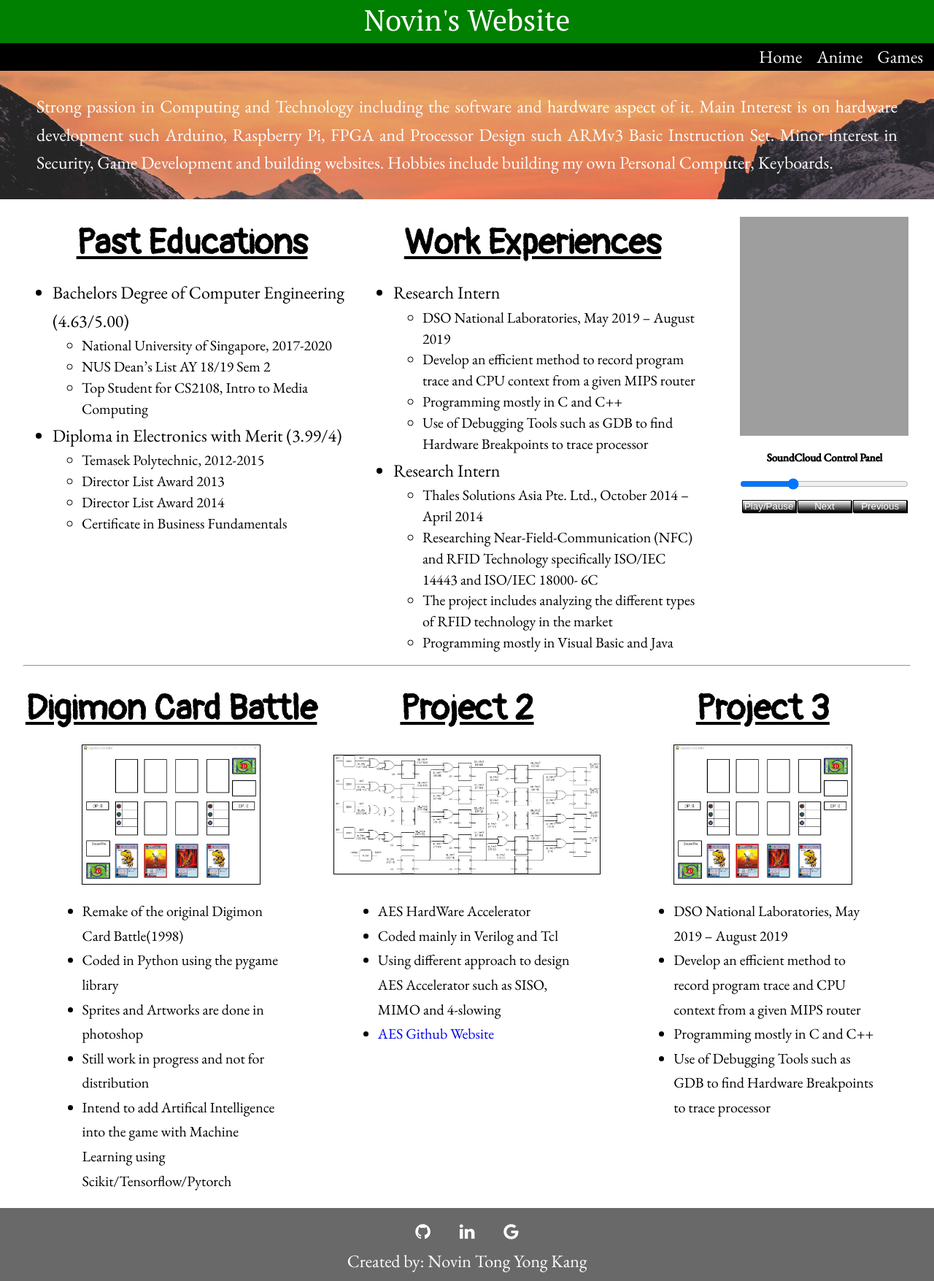
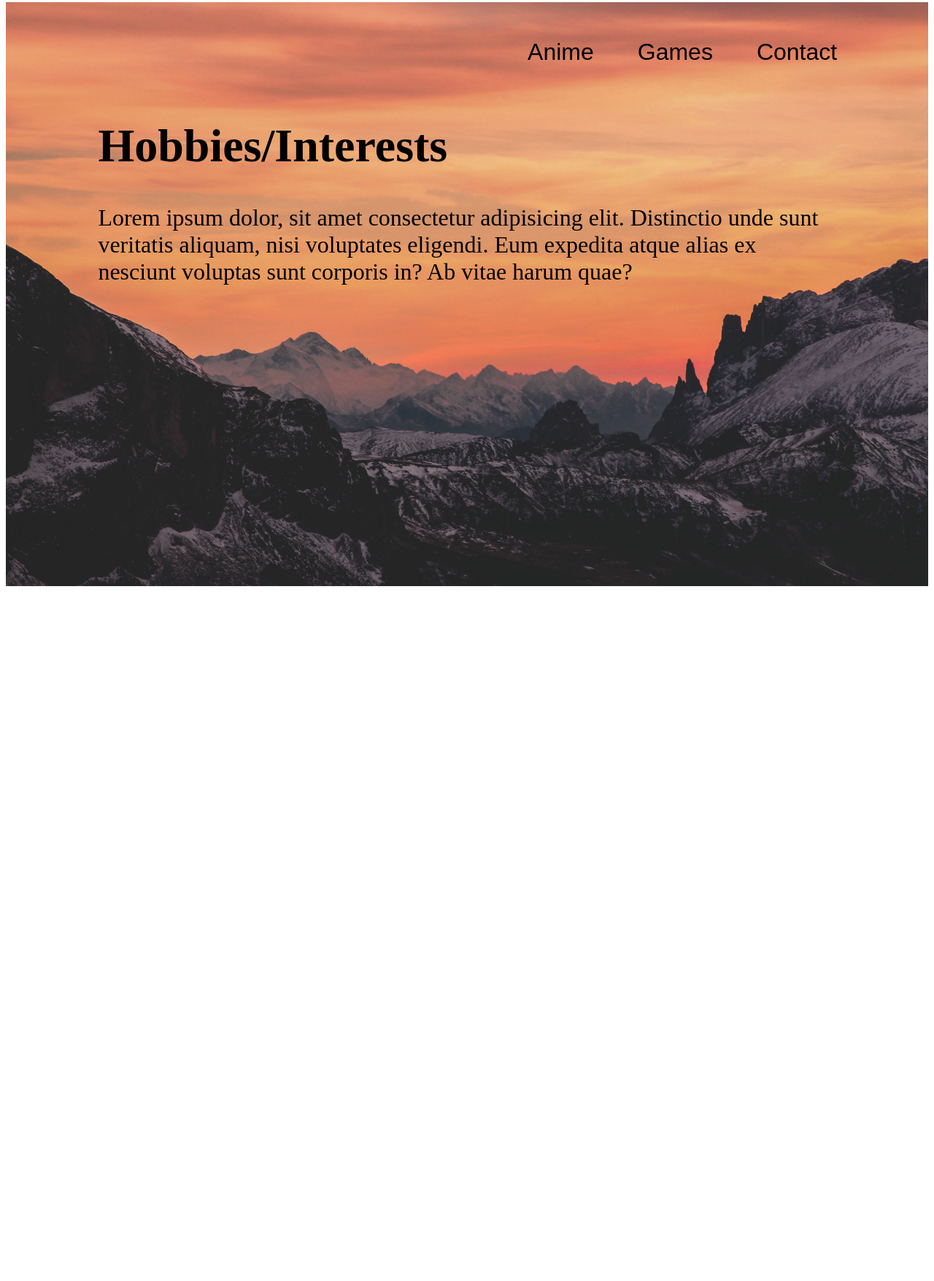
Before and after one commit to novin997/novin997.github.io, a website: page index.html in a window 1280 px wide. Shown: the part 5-1760 px from the top of the page at 73% size. After the commit the page ends 816 px from the top, so only its background shows below. Drawn offline with nearby package versions, Linux system fonts and the light colour scheme; grey boxes are pictures that could not be loaded; a script that the page names is missing; a web font is replaced by a local one.

Commit message:
redo main page of website

```diff
--- /dev/null
+++ b/index.css
@@ -0,0 +1,42 @@
+* *::before *::after{
+    box-sizing: border-box;
+}
+
+.slideshow-container{
+    background-image: url("img/showcase.jpg");
+    min-height: 800px;
+    background-size: cover;
+    background-repeat: no-repeat;
+    background-position: center;
+    background-attachment: fixed;
+}
+
+nav{
+    display: flex;
+    position: relative;
+    justify-content: right;
+    font-family: 'Farro', sans-serif;
+    margin:auto;
+    font-size: 2rem;
+    width:85%;
+    padding:20px 0px 0px 0px;
+}
+
+nav > *
+{
+    margin:30px;
+    color: black;
+    text-decoration: none;
+}
+
+.slideshow-text
+{
+    width: 80%;
+    font-family: 'Kadwa', serif;
+    font-size: 2rem;
+    margin: 30px auto auto auto;
+}
+
+.not-show{
+    display:none;
+}
--- a/index.html
+++ b/index.html
@@ -1,195 +1,35 @@
 <!DOCTYPE html>
-<html>
+<html lang="en">
 <head>
-		<title>
-			Novin Tong Yong Kang's Website
-		</title>
+    <meta charset="UTF-8">
     <meta name="viewport" content="width=device-width, initial-scale=1.0">
-		<link rel="stylesheet" type="text/css" href="style.css">
-		<link href="https://fonts.googleapis.com/css2?family=EB+Garamond&display=swap" rel="stylesheet">
-		<link href="https://fonts.googleapis.com/css2?family=PT+Serif&display=swap" rel="stylesheet">
-		<link href="https://fonts.googleapis.com/css2?family=Pangolin&display=swap" rel="stylesheet">
-		<!-- Add icon library -->
-		<link rel="stylesheet" href="https://cdnjs.cloudflare.com/ajax/libs/font-awesome/4.7.0/css/font-awesome.min.css">
+    <title>Novin's Webpage</title>
+
+    <link rel="stylesheet" href="index.css"></link>
+    <link href="https://fonts.googleapis.com/css2?family=Farro&display=swap" rel="stylesheet">
+    <link href="https://fonts.googleapis.com/css2?family=Kadwa&display=swap" rel="stylesheet">
 </head>
 <body>
-		<!-- Headings -->
-		<div class="title">
-			<p>Novin's Website</p>
-		</div>
-
-		<div class=navbar>
-			<ul>
-				<li>
-					<a href=# id="home">
-						Home
-					</a>
-				</li>
-				<li>
-					<a href="anime.html">
-						Anime
-					</a>
-				</li>
-				<li>
-					<a href="games/game.html">
-						Games
-					</a>
-				</li>
-			</ul>
-		</div>
-
-		<div class="intro">
-			<p>
-				Strong passion in Computing and Technology including the software and hardware aspect of it. Main Interest is on hardware
-				development such Arduino, Raspberry Pi, FPGA and Processor
-				Design such ARMv3 Basic Instruction Set. Minor interest in
-				Security, Game Development and building websites. Hobbies
-				include building my own Personal Computer, Keyboards.
-			</p>
-		</div>
-
-		<div class="container">
-			<div class="info">
-				<div class="education">
-					<h1>Past Educations</h1>
-					<ul>
-						<li>Bachelors Degree of Computer Engineering (4.63/5.00)</li>
-						<div class = "innerIndent">
-							<ul>
-								<li>National University of Singapore, 2017-2020</li>
-								<li>NUS Dean’s List AY 18/19 Sem 2</li>
-								<li>Top Student for CS2108, Intro to Media Computing</li>
-							</ul>
-						</div>
-						<li>Diploma in Electronics with Merit (3.99/4)</li>
-						<div class = "innerIndent">
-							<ul>
-								<li>Temasek Polytechnic, 2012-2015</li>
-								<li>Director List Award 2013</li>
-								<li>Director List Award 2014</li>
-								<li>Certificate in Business Fundamentals</li>
-							</ul>
-						</div>
-					</ul>
-				</div>
-
-				<!-- <div class="verticalLine">
-				</div> -->
-
-				<div class="work">
-					<h1>Work Experiences</h1>
-					<ul>
-						<li>Research Intern</li>
-						<div class = "innerIndent">
-							<ul>
-								<li>DSO National Laboratories, May 2019 – August 2019</li>
-								<li>Develop an efficient method to record program trace and
-									CPU context from a given MIPS router</li>
-								<li>Programming mostly in C and C++</li>
-								<li>Use of Debugging Tools such as GDB to find Hardware
-									Breakpoints to trace processor</li>
-							</ul>
-						</div>
-						<li>Research Intern</li>
-						<div class = "innerIndent">
-							<ul>
-								<li>Thales Solutions Asia Pte. Ltd., October 2014 – April 2014</li>
-								<li>Researching Near-Field-Communication (NFC) and RFID
-									Technology specifically ISO/IEC 14443 and ISO/IEC 18000-
-									6C</li>
-								<li>The project includes analyzing the different types of RFID
-									technology in the market</li>
-								<li>Programming mostly in Visual Basic and Java</li>
-							</ul>
-						</div>
-					</ul>
-				</div>
-
-				<div class=musicPlayer>
-					<iframe id="soundCloud" width="100%" height="300" scrolling="no" frameborder="no" allow="autoplay" src="https://w.soundcloud.com/player/?url=https%3A//api.soundcloud.com/playlists/1047520327&color=%23ff5500&auto_play=false&hide_related=false&show_comments=true&show_user=true&show_reposts=false&show_teaser=true&visual=true">
-					</iframe>
-
-					<div class="volumeSlider">
-						<h5>
-							SoundCloud Control Panel
-						</h5>
-						<input type="range" min="0" max="100" value="30" class="slider" id="volumeRange">
-					</div>
-
-					<div class="buttons">
-						<button type="button" class="scButton" id="playPauseButton">
-							Play/Pause
-						</button>
-
-						<button type="button" class="scButton" id="nextButton">
-							Next
-						</button>
-
-						<button type="button" class="scButton" id="prevButton">
-							Previous
-						</button>
-					</div>
-
+    <div>
+        <div class="slideshow-container">
+            <nav>
+                <a href="/anime.html">Anime</a>
+                <a href="games/game.html">Games</a>
+                <a href="#">Contact</a>
+            </nav>
+            <div class="slideshow-text not-show">
+                <h1>About Me</h1>
+                <div>
+                    Lorem ipsum dolor, sit amet consectetur adipisicing elit. Distinctio unde sunt veritatis aliquam, nisi voluptates eligendi. Eum expedita atque alias ex nesciunt voluptas sunt corporis in? Ab vitae harum quae?
                 </div>
             </div>
-
-			<div class="clear">
-			</div>
-
-			<hr>
-
-			<div class="projects">
-				<h1 id=header1>Digimon Card Battle</h1>
-				<h1 id=header2>Project 2</h1>
-				<h1 id=header3>Project 3</h1>
-				<img src="img/DigimonCardBattle.jpg" alt="DigimonCardBattle" id="cardGameImage">
-				<img src="img/4-Slowing-KeySchedule.jpg" alt="AES Accelerator Design" id="AES_Architecture">
-				<img src="img/DigimonCardBattle.jpg" alt="DigimonCardBattle" id="cardGameImage2">
-				<div class = "details" id=text1>
-					<ul>
-						<li>Remake of the original Digimon Card Battle(1998)</li>
-						<li>Coded in Python using the pygame library</li>
-						<li>Sprites and Artworks are done in photoshop</li>
-						<li>Still work in progress and not for distribution</li>
-						<li>Intend to add Artifical Intelligence into the game with Machine Learning using Scikit/Tensorflow/Pytorch</li>
-					</ul>
-				</div>
-				<div class = "details" id=text2>
-					<ul>
-						<li>AES HardWare Accelerator</li>
-						<li>Coded mainly in Verilog and Tcl</li>
-						<li>Using different approach to design AES Accelerator such as SISO, MIMO and 4-slowing</li>
-						<li><a href="https://github.com/novin997/AES-Hardware-Accelerator">AES Github Website</a></li>
-					</ul>
-				</div>
-				<div class = "details" id=text3>
-					<ul>
-						<li>DSO National Laboratories, May 2019 – August 2019</li>
-						<li>Develop an efficient method to record program trace and
-							CPU context from a given MIPS router</li>
-						<li>Programming mostly in C and C++</li>
-						<li>Use of Debugging Tools such as GDB to find Hardware
-							Breakpoints to trace processor</li>
-					</ul>
+            <div class="slideshow-text">
+                <h1>Hobbies/Interests</h1>
+                <div>
+                    Lorem ipsum dolor, sit amet consectetur adipisicing elit. Distinctio unde sunt veritatis aliquam, nisi voluptates eligendi. Eum expedita atque alias ex nesciunt voluptas sunt corporis in? Ab vitae harum quae?
                 </div>
             </div>
         </div>
-
-		<div class="footer">
-			<div class="icon">
-				<a href="https://github.com/novin997" class="fa fa-github" target="_blank">
-				</a>
-				<a href="https://www.linkedin.com/in/novin-tong-9b5a28183/" class="fa fa-linkedin" target="_blank">
-				</a>
-				<a href="mailto:cocolupiayi@gmail.com" class="fa fa-google" target="_blank"></a>
     </div>
-			<div class="bottom">
-				<p>Created by: Novin Tong Yong Kang</p>
-			</div>
-		</div>
-
-		<script src="https://w.soundcloud.com/player/api.js" type="text/javascript"></script>
-		<script src="main.js" type="text/javascript"></script>
-
 </body>
 </html>
--- a/main.js
+++ /dev/null
@@ -1,39 +0,0 @@
-const widgetIframe = document.getElementById("soundCloud");
-const widget = SC.Widget(widgetIframe);
-
-const playButton = document.getElementById("playPauseButton");
-const nextButton = document.getElementById("nextButton");
-const prevButton = document.getElementById("prevButton");
-
-let slider = document.getElementById("volumeRange")
-
-//Set default volume for soundCloud
-let volume = 30
-
-slider.innerHTML = volume.value;
-
-slider.oninput = function(){
-	volume = this.value
-}
-
-widget.bind(SC.Widget.Events.READY, function()
-{
-	widget.setVolume(volume);
-});
-
-widget.bind(SC.Widget.Events.PLAY_PROGRESS, function()
-{
-	widget.setVolume(volume);
-});
-
-widget.bind(SC.Widget.Events.READY, function() {
-	playButton.addEventListener("click",() => widget.toggle());
-});
-
-widget.bind(SC.Widget.Events.READY, function() {
-	nextButton.addEventListener("click",() => widget.next());
-});
-
-widget.bind(SC.Widget.Events.READY, function() {
-	prevButton.addEventListener("click",() => widget.prev());
-});
--- a/style.css
+++ /dev/null
@@ -1,412 +0,0 @@
-*{
-	margin:0;
-}
-
-.clear{
-	clear: both;
-}
-
-a
-{
-	text-decoration:none;
-}
-
-body
-{
-	background-color:white;
-	color:black;
-
-	font-family:"EB Garamond",serif;
-	font-size:24px;
-
-	line-height:1.6em;
-}
-
-h1
-{
-	color:white;
-	text-align:center;
-	margin:auto;
-	padding-top:20px;
-	padding-bottom:20px;
-	font-weight: bold;
-	line-height: 1.2em;
-}
-
-.title
-{
-	margin:auto;
-	padding:0;
-
-	font-family:"PT Serif",serif;
-	font-size:40px;
-	line-height:1.6em;
-	text-align:center;
-
-	background-color:green;
-	color:rgb(255, 255, 255);
-}
-
-.intro
-{
-	background-image: url(img/showcase.jpg);
-	background-size: cover;
-	background-position: center;
-	background-repeat: no-repeat;
-	max-width: 100%;
-	max-height: 100%;
-	color:rgb(255, 255, 255);
-	padding: 30px 50px 30px 50px;
-	text-align: justify;
-}
-
-.navbar ul
-{
-	text-align:right;
-	list-style:none;
-	background-color: black;
-	padding:0;
-}
-
-.navbar li
-{
-	display:inline;
-}
-
-.navbar a
-{
-	color:white;
-	padding-right:15px;
-}
-
-.navbar a:hover
-{
-	color:lightgreen;
-}
-
-.container
-{
-	width: 95%;
-	height:100%;
-	margin:auto;
-}
-
-.info
-{
-	/*white-space: nowrap;*/
-	padding-top: 1%;
-	padding-bottom: 1%;
-	float:left;
-}
-
-.info h1
-{
-	color: black;
-	text-align: center;
-	text-decoration: underline;
-	font-family: 'Pangolin', cursive;
-}
-
-.innerIndent
-{
-	display: inline-block;
-	line-height: 1.2em;
-}
-
-.innerIndent li
-{
-	color:black;
-	font-family:"EB Garamond",serif;
-	font-size:20px;
-}
-
-.education
-{
-	vertical-align: top;
-	display: inline-block;
-	width:38%;
-}
-
-.work
-{
-	vertical-align: top;
-	padding-right: 3%;
-	display: inline-block;
-	width:38%;
-}
-
-.musicPlayer
-{
-	padding-top:1%;
-	padding-left:1%;
-	vertical-align: top;
-	display: inline-block;
-	width:19%;
-}
-
-.volumeSlider
-{
-	font-size: 15px;
-	text-align: center;
-}
-
-.volumeSlider h5
-{
-	font-size: 15px;
-	text-align: center;
-	text-shadow: 0 0 1px black;
-}
-
-.slider
-{
-	width:100%;
-}
-
-.slider::-moz-range-thumb:active
-{
-	background: black;
-	opacity: 2px;
-}
-
-.slider::-webkit-slider-thumb
-{
-	background:green;
-}
-
-.slider::-moz-range-thumb
-{
-	background:white;
-	transition: 1s;
-	border:1px solid black;
-}
-
-.slider::-moz-range-track
-{
-	border:1px solid black;
-	background:white;
-	box-shadow: 2px 2px 1px black;
-}
-
-.buttons
-{
-	display:flex;
-	flex-direction: row;
-	justify-content: space-evenly;
-}
-
-.scButton
-{
-	width: 32%;
-	background-image: linear-gradient(white,black);
-	border: 1px solid black;
-	box-shadow: 1px 1px 1px black;
-	color: white;
-	overflow: hidden;
-	padding: 0;
-}
-
-.footer
-{
-	background-color:dimgray;
-	height: 100px;
-	color:white;
-}
-
-.icon
-{
-	display: flex;
-	justify-content: center;
-	align-items: center;
-	flex-wrap: nowrap;
-}
-
-.icon > *
-{
-	padding:20px 20px 10px 20px;
-}
-
-.bottom
-{
-	text-align: center;
-	margin:auto;
-}
-
-.projects
-{
-	display: grid;
-	grid-template-columns: repeat(3,1fr);
-	grid-template-rows: auto;
-	padding-top:10px;
-}
-
-.projects h1{
-	color: black;
-	text-align: center;
-	text-decoration: underline;
-	font-family: 'Pangolin', cursive;
-}
-
-#cardGameImage{
-	display: inline-grid;
-	margin: auto;
-	bottom: 10px;
-	top:10px;
-	width:60%;
-	border:black 1px solid;
-}
-
-#cardGameImage2{
-	display: inline-grid;
-	margin: auto;
-	bottom: 10px;
-	top:10px;
-	width:60%;
-	border:black 1px solid;
-}
-
-#AES_Architecture{
-	display: inline-grid;
-	margin: auto;
-	bottom: 10px;
-	top:10px;
-	width:90%;
-	border:black 1px solid;
-}
-
-.details
-{
-	display: inline-block;
-	line-height: 1.4em;
-	width:80%;
-    margin:20px auto 20px auto;
-}
-
-.details li
-{
-	color:black;
-	font-family:"EB Garamond",serif;
-	font-size:20px;
-}
-
-.fa
-{
-	color:white;
-}
-
-.fa:hover
-{
-	color:green;
-}
-
-@media all and (max-width:1024px)
-{
-	.education{
-		width:45%;
-		margin:auto;
-		float:left;
-	}
-
-	.work{
-		width:45%;
-		margin:auto;
-		float:right;
-	}
-
-	.musicPlayer{
-		display:block;
-		width:80%;
-		float:none;
-		margin:auto;
-		padding:40px 0 20px 0;
-	}
-}
-
-@media all and (max-width:700px)
-{
-	.education{
-		display:block;
-		width:90%;
-		margin:auto;
-		float:none;
-	}
-
-	.work{
-		display:block;
-		width:90%;
-		margin:auto;
-		float:none;
-	}
-
-    .details
-    {
-        font-size: 16px;
-        line-height: 1.6rem;
-    }
-
-    .innerIndent
-    {
-        font-size: 16px;
-        line-height: 1.6rem;
-    }
-
-	.projects
-	{
-		grid-template-columns:1fr;
-		grid-template-areas:"header1"
-							"cardGameImage"
-							"text1"
-							"header2"
-							"AES_Architecture"
-							"text2"
-							"header3"
-							"cardGameImage2"
-							"text3"
-	}
-
-	#header1
-	{
-		grid-area: header1;
-	}
-
-	#header2
-	{
-		grid-area: header2;
-	}
-
-	#header3
-	{
-		grid-area: header3;
-	}
-
-	#cardGameImage
-	{
-		grid-area: cardGameImage;
-	}
-
-	#cardGameImage2
-	{
-		grid-area: cardGameImage2;
-	}
-
-	#AES_Architecture
-	{
-		grid-area: AES_Architecture;
-		width:70%;
-		margin:auto;
-	}
-
-	#text1
-	{
-		grid-area: text1;
-	}
-
-	#text2
-	{
-		grid-area: text2;
-	}
-
-	#text3
-	{
-		grid-area: text3;
-	}
-}
```
Also changed, not shown: img/4-Slowing-KeySchedule.jpg (deleted), img/Umineko.jpg (deleted). Lines whose indentation alone changed are shown as unchanged.
